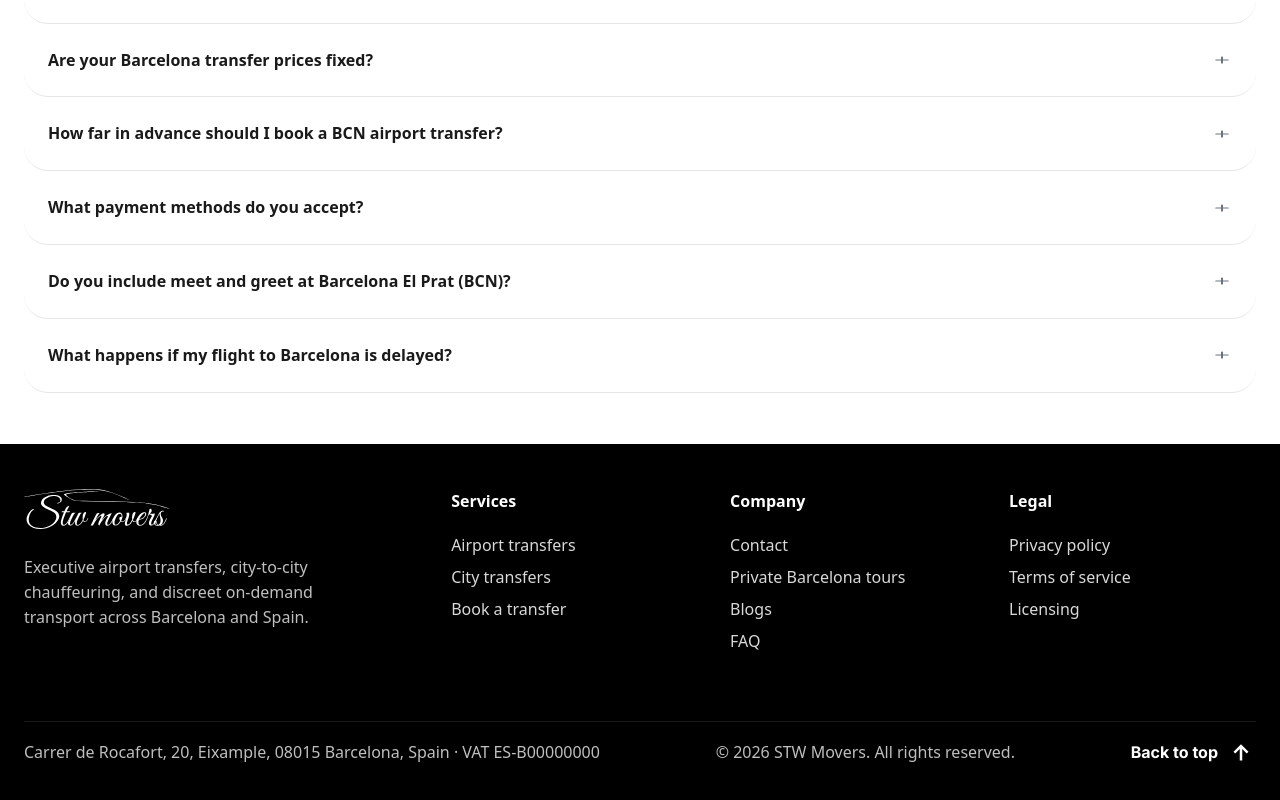
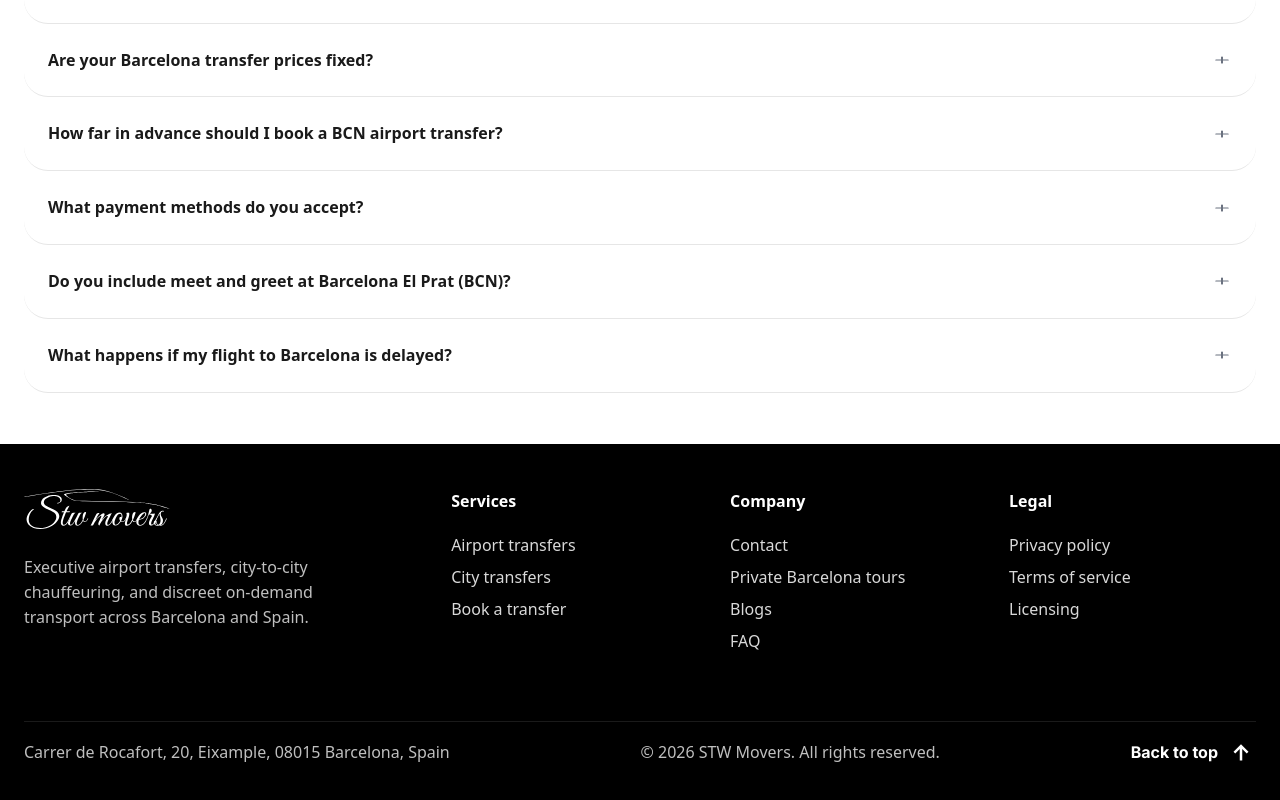
Before and after one commit to mhassanjut/cabservice, a Nuxt app in the folder stwmovers-frontend/: page / in a window 1280 px wide. Shown: the part 7597-8397 px from the top of the page. Built offline with nearby package versions, Linux system fonts and the light colour scheme; a web font is replaced by a local one.

Commit message:
Remove VAT section from footer , and on BOOK NOW click of cars, navigate to journeys page

```diff
--- a/stwmovers-frontend/components/AppFooter.vue
+++ b/stwmovers-frontend/components/AppFooter.vue
@@ -58,7 +58,7 @@ const whatsappHref = buildWhatsappUrl({
     <div class="site-footer__rule" aria-hidden="true" />
     <div class="site-footer__legal">
       <span>© {{ new Date().getFullYear() }} STW Movers. All rights reserved.</span>
-      <span>{{ siteConfig.contactAddressDisplay }} · VAT ES-B00000000</span>
+      <span>{{ siteConfig.contactAddressDisplay }}</span>
     </div>
   </footer>
 </template>
--- a/stwmovers-frontend/components/home/HomeFleet.vue
+++ b/stwmovers-frontend/components/home/HomeFleet.vue
@@ -227,7 +227,7 @@ onBeforeUnmount(() => {
             />
           </div>
 
-          <NuxtLink class="home-fleet__card-cta" :to="routes.cars">
+          <NuxtLink class="home-fleet__card-cta" :to="routes.journey">
             Book Now
             <span class="home-fleet__card-cta-icon">
               <NuxtImg class="home-icon" src="/img/home/icons/arrow-outward-light.svg" alt="" width="17" height="17" />
--- a/stwmovers-frontend/components/home/HomeFooter.vue
+++ b/stwmovers-frontend/components/home/HomeFooter.vue
@@ -41,7 +41,7 @@ import { homeAnchors, routes } from '~/constants/routes'
         </div>
       </div>
       <div class="home-footer__bar">
-        <p style="margin: 0">{{ siteConfig.contactAddressDisplay }} · VAT ES-B00000000</p>
+        <p style="margin: 0">{{ siteConfig.contactAddressDisplay }}</p>
         <p style="margin: 0">© {{ new Date().getFullYear() }} STW Movers. All rights reserved.</p>
         <NuxtLink class="home-footer__back" :to="{ hash: '#main-content' }" :prefetch="false">
           Back to top
```
